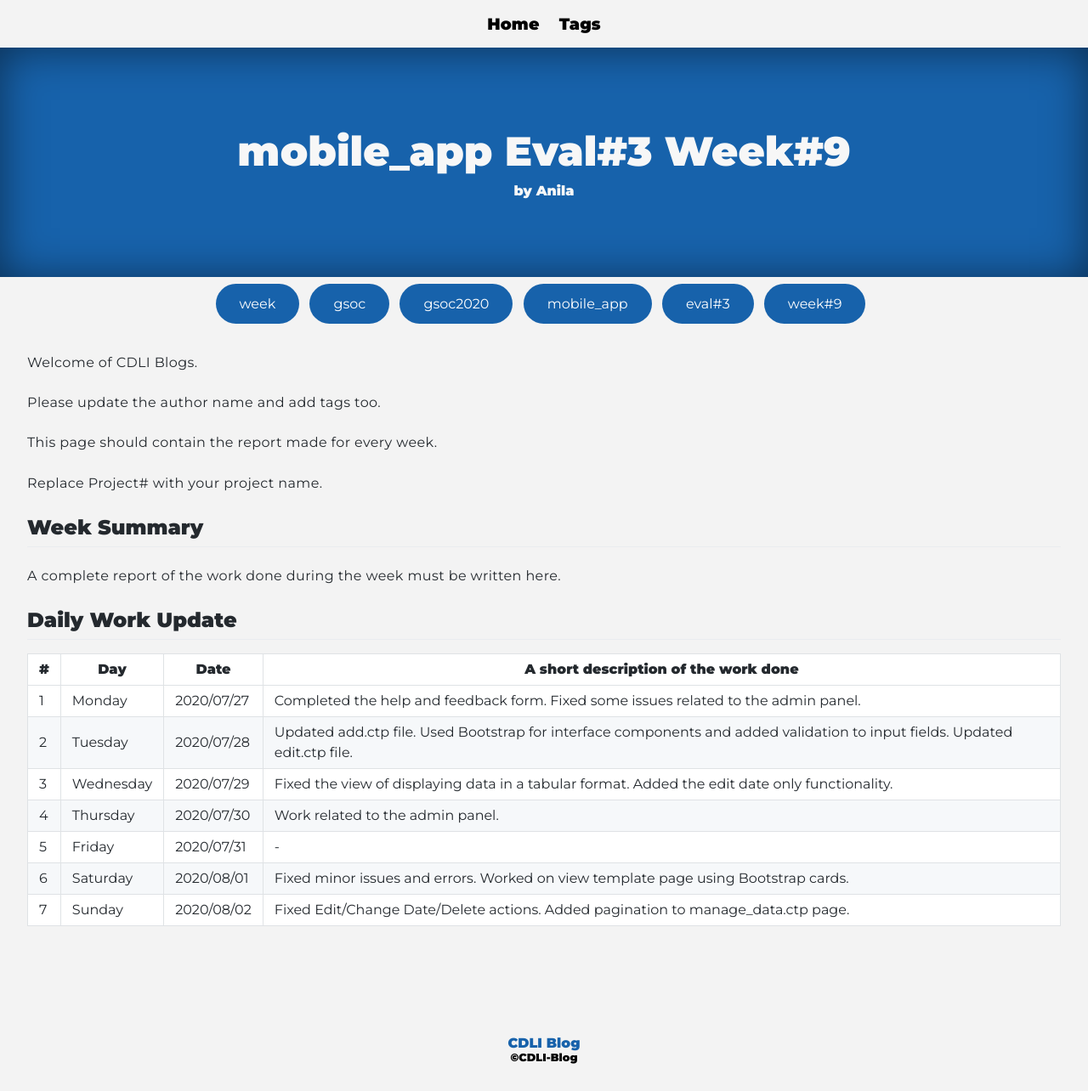
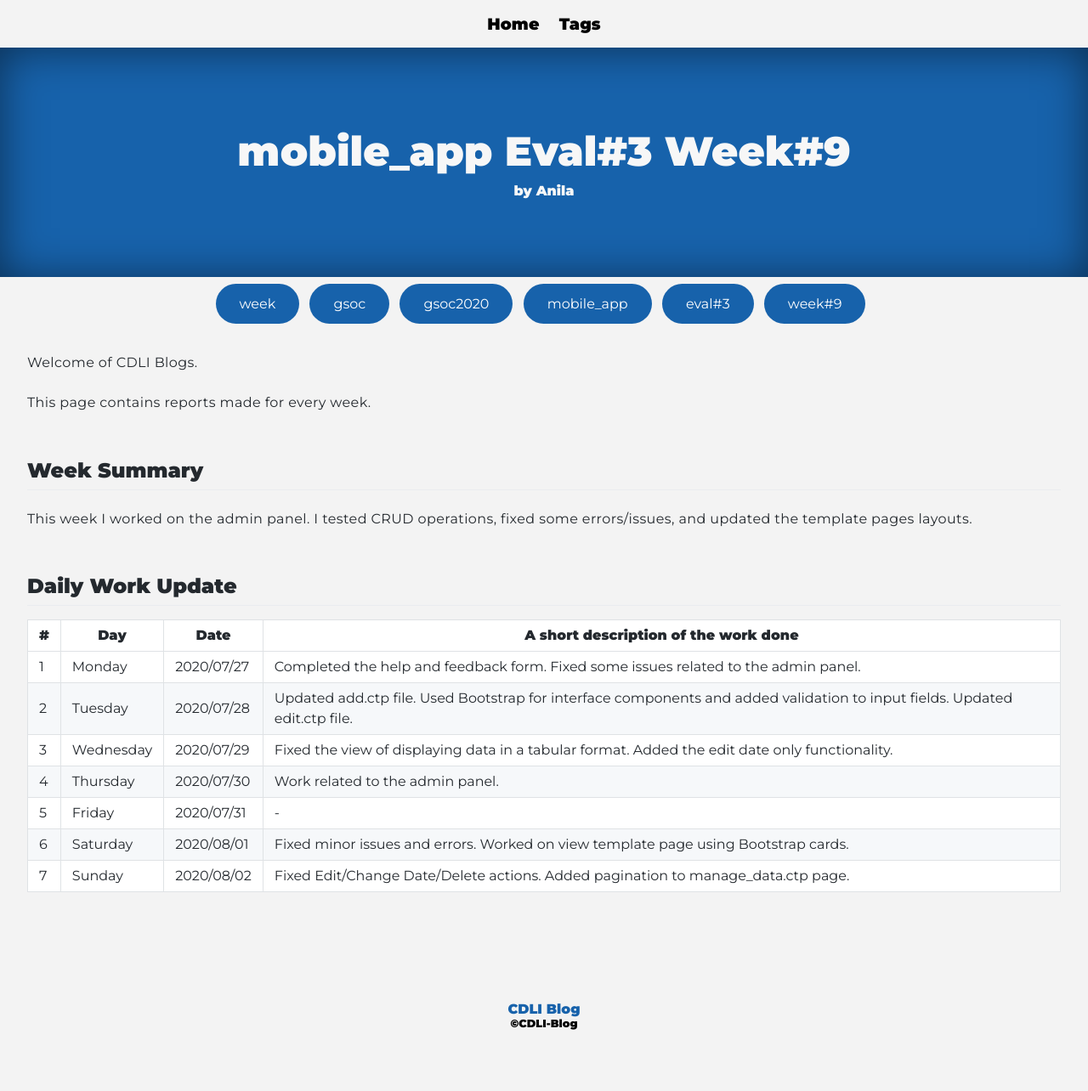
Before and after one commit to cdli-gh/blog, a Jekyll site: the page built from _blog/gsoc20/mobile_app/posts/11_week9.md, in a window 1280 px wide. Shown: the whole page at 85% size. Built offline with Jekyll 4.4.1, drawn with Linux system fonts in a browser that asks for light colours; Markdown is read by kramdown in place of the engine named in the settings; after the commit the page ends 1244 px from its top, so only the background shows below that.

Commit message:
Update 11_week9.md

```diff
--- a/_blog/gsoc20/mobile_app/posts/11_week9.md
+++ b/_blog/gsoc20/mobile_app/posts/11_week9.md
@@ -6,15 +6,11 @@ tags: ["week","gsoc","gsoc2020","mobile_app","eval#3","week#9"]
 ---
 Welcome of CDLI Blogs.
 
-Please update the author name and add tags too.
-
-This page should contain the report made for every week.
-
-Replace Project# with your project name.
+This page contains reports made for every week.<br><br>
 
 ## Week Summary
 
-A complete report of the work done during the week must be written here.
+This week I worked on the admin panel. I tested CRUD operations, fixed some errors/issues, and updated the template pages layouts.<br><br>
 
 
 ## Daily Work Update
```
